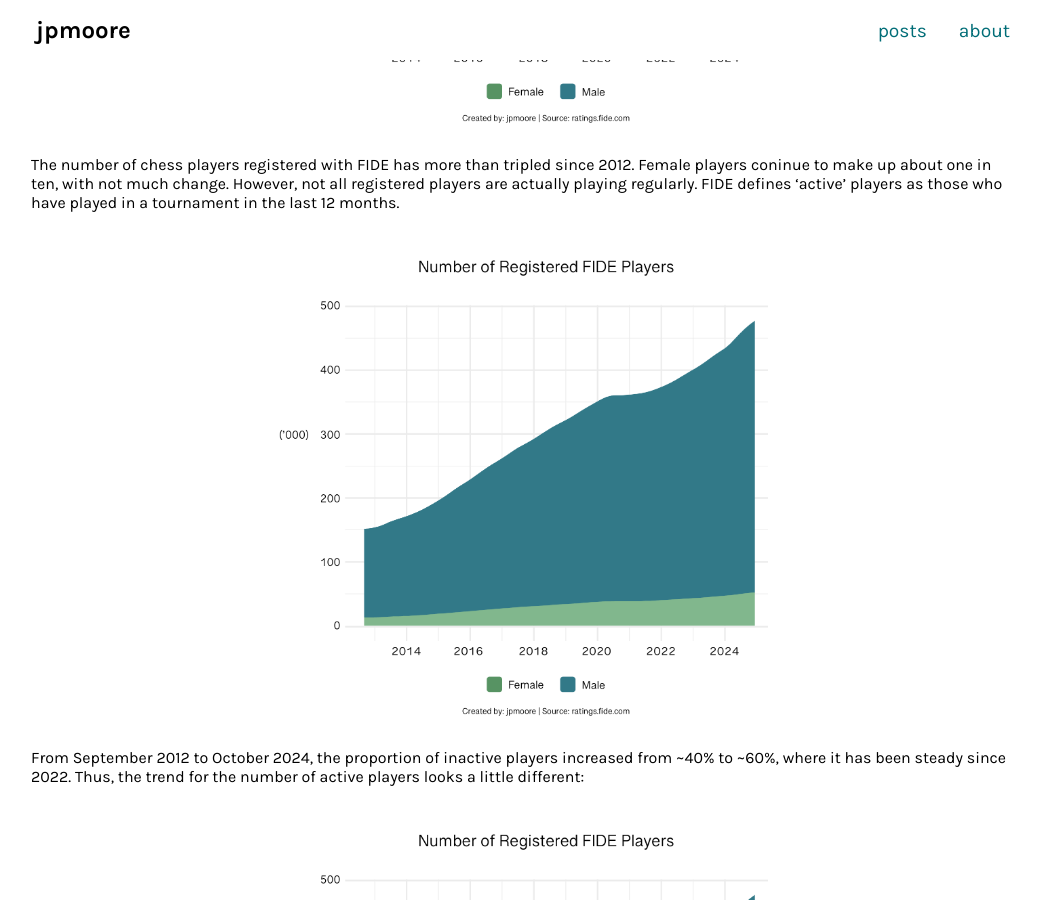
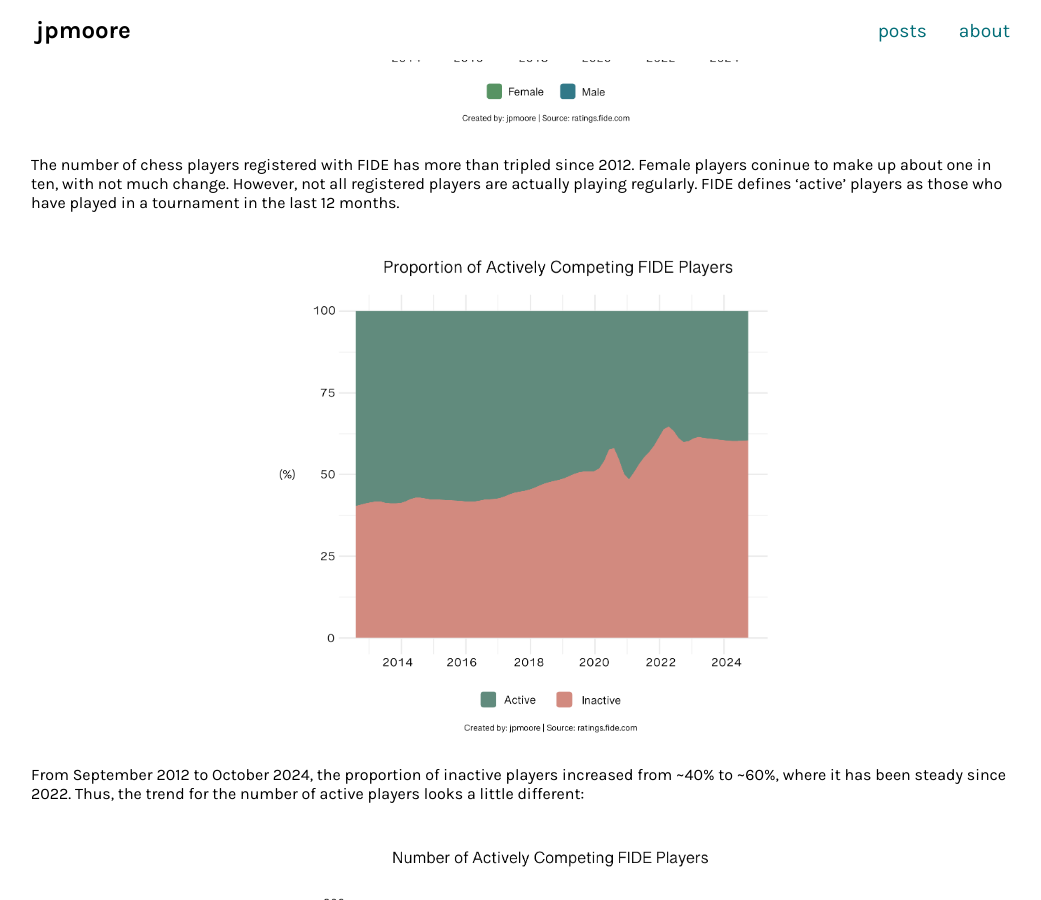
Before and after one commit to jessjep/jessjep.github.io, a Jekyll site: the page built from _posts/2024-10-25-chess-#1.md, in a window 1280 px wide and 900 px high, scrolled down 641 px. Shown: the whole window, without its empty margins (117-1158 px from the left). Built offline with Jekyll 4.4.1, drawn with Linux system fonts in a browser that asks for light colours.

Commit message:
fixed repeat images in chess#1 post

```diff
--- a/_posts/2024-10-25-chess-#1.md
+++ b/_posts/2024-10-25-chess-#1.md
@@ -17,25 +17,25 @@ FIDE defines 'active' players as those who have played in a tournament in the la
 
 |                                                                 |
 | :-------------------------------------------------------------: |
-| ![Plot of Active Players](/assets/images/chess/totals_plot.png) |
+| ![Plot of Active Players](/assets/images/chess/active_plot.png) |
 
 From September 2012 to October 2024, the proportion of inactive players increased from ~40% to ~60%, where it has been steady since 2022. Thus, the trend for the number of active players looks a little different:
 
-|                                                                   |
-| :---------------------------------------------------------------: |
-| ![Active Players by Gender](/assets/images/chess/totals_plot.png) |
+|                                                                          |
+| :----------------------------------------------------------------------: |
+| ![Active Players by Gender](/assets/images/chess/totals_active_plot.png) |
 
 Still, only around 1 in 10 players are female. The next plot shows the proportion of active players by gender and age. Here we can see that just under half of female players are under the age of 18, compared to around a quarter of males. This is unsurprising, and consistent with the understanding that [girls tend to drop out of chess much sooner than boys](https://www.fide.com/docs/presentations/2022%20FIDE%20Exchange%20Forum%20-%20Smerdon.pdf).
 
-|                                                                   |
-| :---------------------------------------------------------------: |
-| ![Active Players by Gender](/assets/images/chess/totals_plot.png) |
+|                                                                           |
+| :-----------------------------------------------------------------------: |
+| ![Active Players by Gender](/assets/images/chess/proportion_plots_mf.png) |
 
 How has the number of girls participating in chess tournaments changed over the last decade? Well, there has been a small increase, but boys still outnumber them by more than three to one:
 
-|                                                                   |
-| :---------------------------------------------------------------: |
-| ![Active Players by Gender](/assets/images/chess/totals_plot.png) |
+|                                                                      |
+| :------------------------------------------------------------------: |
+| ![Active Players by Gender](/assets/images/chess/under_18_plots.png) |
 
 ### Recommended reading:
 
```
